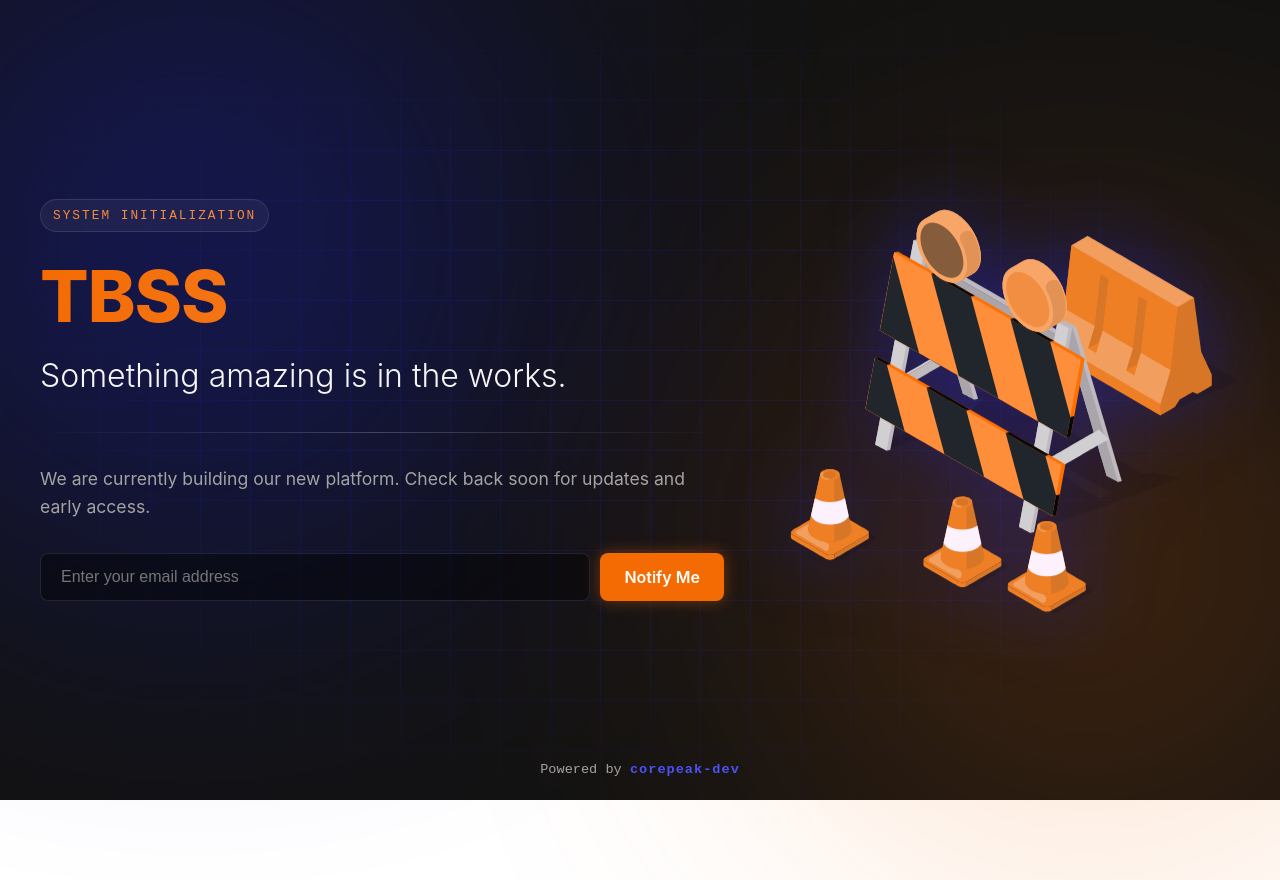
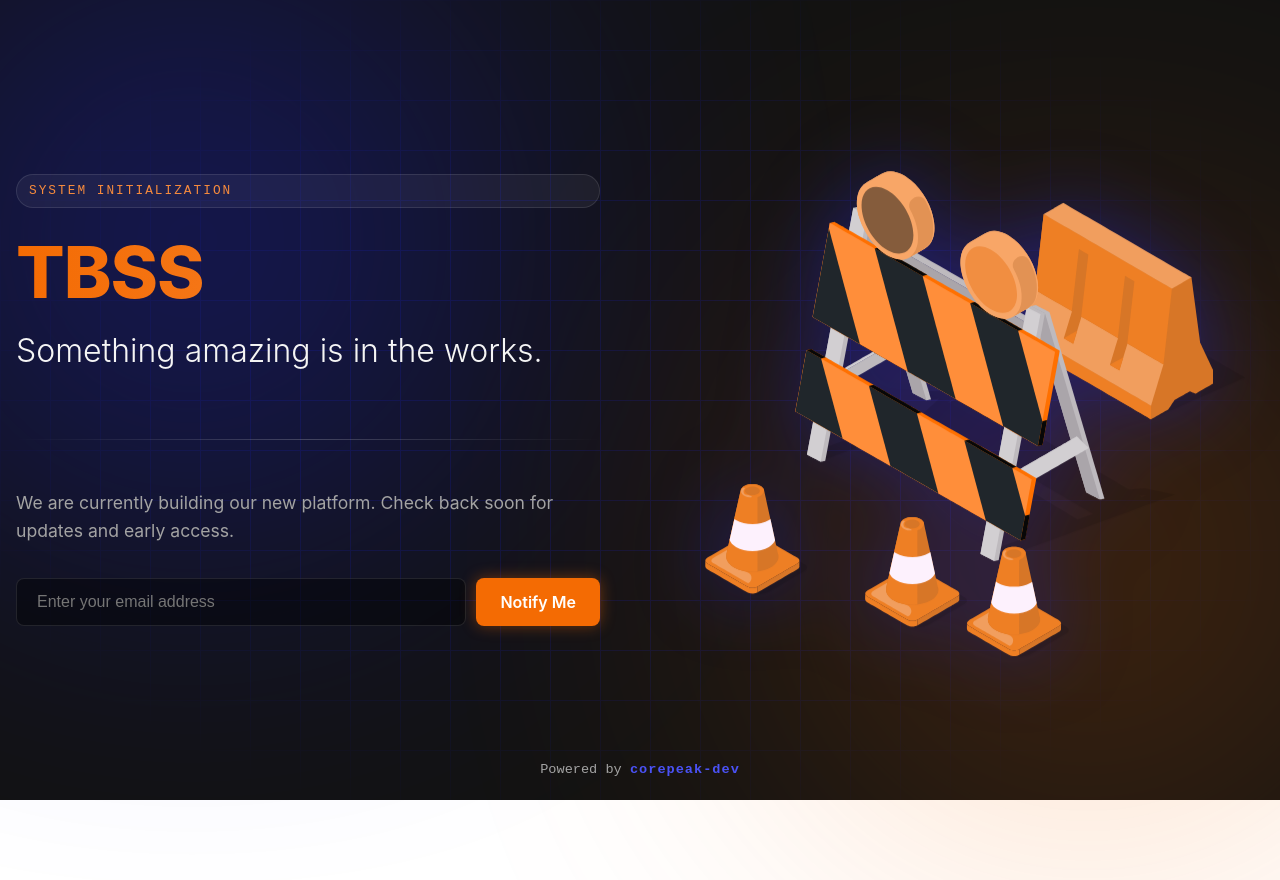
Before and after one commit to lifemac-afri/tbss-fe-web, a React (Vite) app: page / in a window 1280 px wide. Shown: the top 880 px of the page. Built offline with nearby package versions, Linux system fonts and the light colour scheme.

Commit message:
fix(web): center lottie animation

```diff
--- a/src/App.css
+++ b/src/App.css
@@ -77,21 +77,24 @@ body {
   display: flex;
   flex-direction: row;
   align-items: center;
-  justify-content: space-between;
-  max-width: 1200px;
+  justify-content: center;
+  max-width: 1300px;
   width: 100%;
   z-index: 10;
-  gap: 60px;
-  padding: 2rem;
+  gap: 80px;
+  padding: 4rem 2rem;
 }
 
 .content-left {
-  flex: 1.2;
+  flex: 1;
   text-align: left;
+  display: flex;
+  flex-direction: column;
+  justify-content: center;
 }
 
 .lottie-right {
-  flex: 0.8;
+  flex: 1;
   display: flex;
   justify-content: center;
   align-items: center;
@@ -100,7 +103,9 @@ body {
 .lottie-player {
   width: 100%;
   height: auto;
-  max-width: 500px;
+  max-width: 550px;
+  display: block;
+  margin: 0 auto;
   filter: drop-shadow(0 0 40px rgba(28, 37, 242, 0.4));
   animation: float 6s ease-in-out infinite;
 }
```
